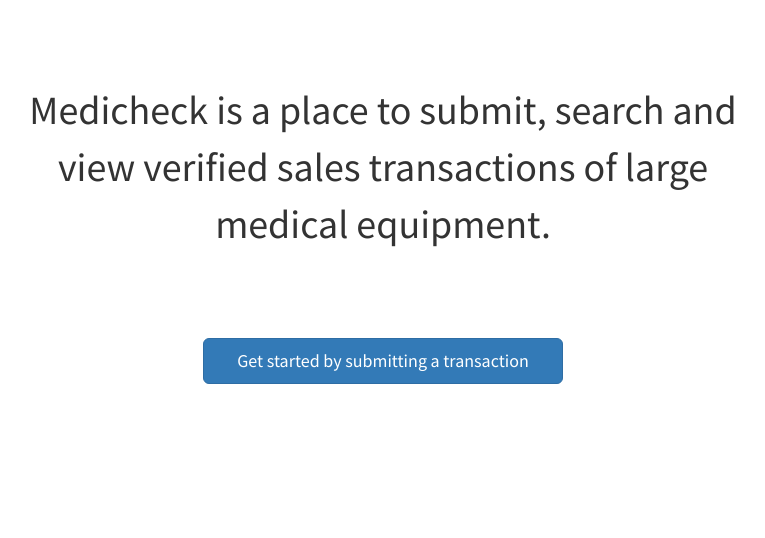
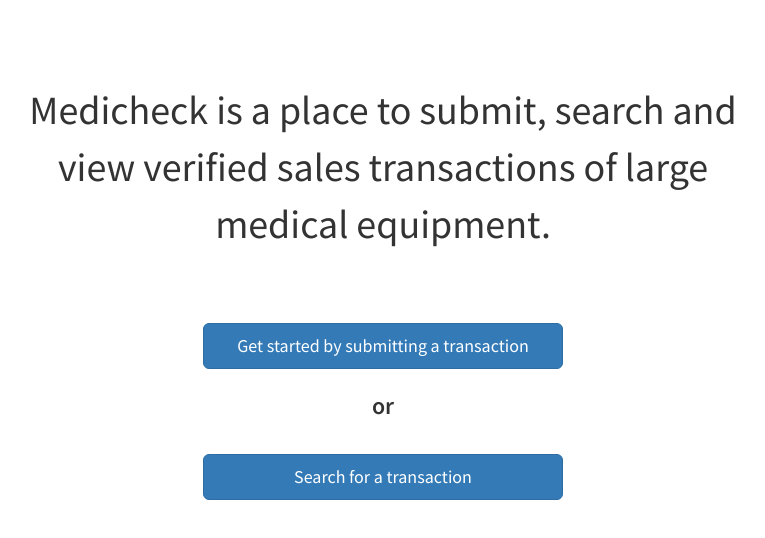
Before and after one commit to enlore/surpriesless, a website: page static/index.html in a window 1280 px wide. Shown: the part 116-654 px from the top of the page, without its empty margins (257-1022 px from the left). Drawn offline with nearby package versions, Linux system fonts and the light colour scheme.

Commit message:
added styles & search link

```diff
--- a/static/css/app.css
+++ b/static/css/app.css
@@ -1,17 +1,5 @@
 div {
 	font-family: 'Source Sans Pro', sans-serif;
-}
-
-#tagline-box {
-	font-size: 40px;
-	padding-top: 75px;
-	padding-bottom: 75px;
-	text-align: center;
-	font-weight: 400;
-}
-
-label, input {
-    display: block;
 }
 
 .tip-top {
@@ -28,6 +16,24 @@
 	padding-top: 20px;
 }
 
+#tagline-box {
+	font-size: 40px;
+	padding-top: 75px;
+	padding-bottom: 60px;
+	text-align: center;
+	font-weight: 400;
+}
+
+#or {
+	font-weight: 600;
+	text-align: center;
+	font-size: 24px;
+}
+
+label, input {
+    display: block;
+}
+
 .form-control {
 	border-radius: 0%;
 }
--- a/static/index.html
+++ b/static/index.html
@@ -18,6 +18,10 @@
             <div class="row">
                 <div class="col-md-4 col-md-offset-4">
                     <a href="/submit-purchase"><button type="submit" class="btn btn-primary btn-lg btn-block">Get started by submitting a transaction</button></a>
+                    <br>
+                    <p id="or">or</p>
+                    <br>
+                    <a href="/search-records"><button type="submit" class="btn btn-primary btn-lg btn-block">Search for a transaction</button></a>
                 </div>
             </div>
         </div>
```
